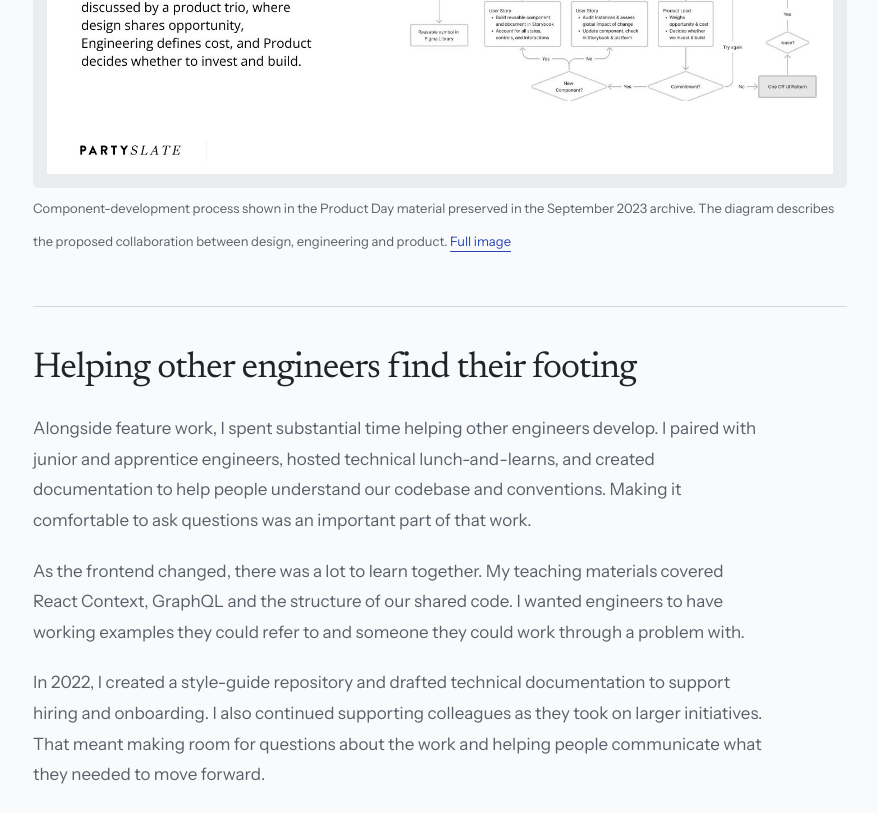
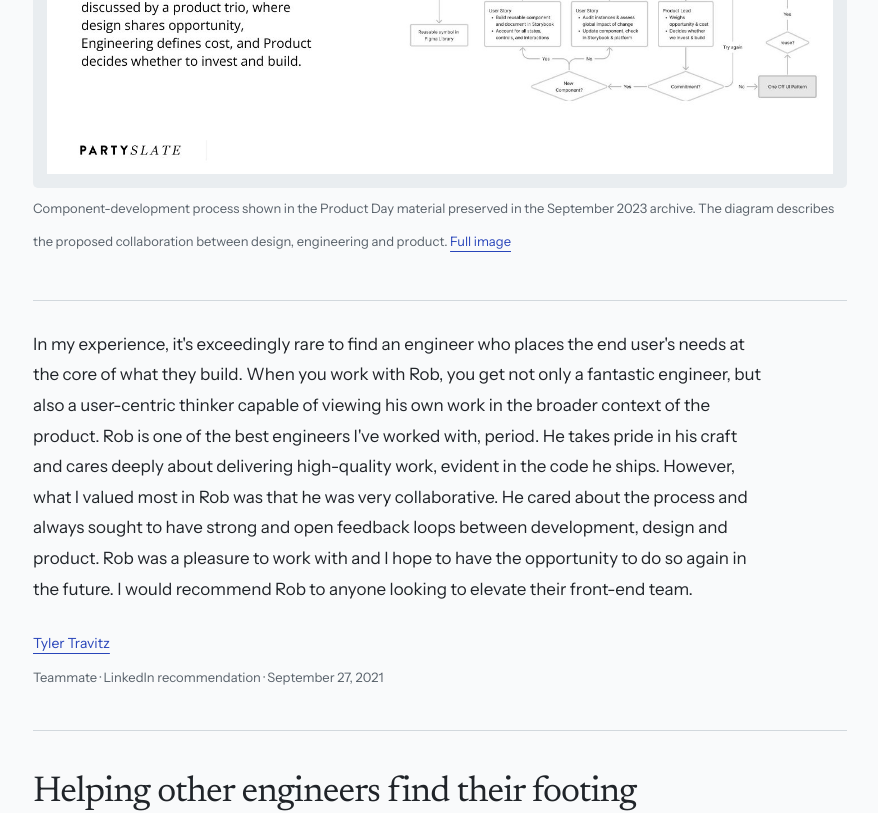
Before and after one commit to robabby/robabby, a Next.js app: page /work/partyslate in a window 1280 px wide. Shown: the part 8208-9021 px from the top of the page, without its empty margins (385-1263 px from the left). Built offline with nearby package versions, Linux system fonts and the light colour scheme; no server answers.

Commit message:
feat(partyslate): include Tyler Travitz full recommendation (SG-1779)

```diff
--- a/app/work/case-study.module.css
+++ b/app/work/case-study.module.css
@@ -121,3 +121,10 @@
 .peopleGroups li span { display: block; color: var(--muted); font-size: 12px; line-height: 1.5; }
 @media (max-width: 1000px) { .peopleGroups { grid-template-columns: repeat(2, minmax(0, 1fr)); } }
 @media (max-width: 480px) { .peopleGroups { grid-template-columns: 1fr; gap: 22px; } .collaborators summary > span { display: block; margin: 4px 0 0 18px; } }
+
+.recommendation { margin: 36px 0 0; padding: 28px 0 0; border-top: 1px solid var(--line); }
+.recommendation blockquote { margin: 0; }
+.recommendation blockquote p { color: var(--ink); }
+.recommendation figcaption { margin-top: 18px; font-size: 14px; line-height: 1.7; }
+.recommendation figcaption a { display: inline-flex; align-items: center; min-height: 44px; color: var(--accent); }
+.recommendation figcaption span { display: block; color: var(--muted); font-size: 13px; }
--- a/app/work/partyslate/page.tsx
+++ b/app/work/partyslate/page.tsx
@@ -139,6 +139,17 @@ export default function PartySlate() {
                   </a>
                   <figcaption>{image.caption} <a href={image.src} target="_blank" rel="noopener noreferrer">Full image<span className="sr-only"> (opens in a new tab)</span></a></figcaption>
                 </figure>)}
+                {section.id === "design-system" && (
+                  <figure className={styles.recommendation}>
+                    <blockquote>
+                      <p>{"In my experience, it's exceedingly rare to find an engineer who places the end user's needs at the core of what they build. When you work with Rob, you get not only a fantastic engineer, but also a user-centric thinker capable of viewing his own work in the broader context of the product. Rob is one of the best engineers I've worked with, period. He takes pride in his craft and cares deeply about delivering high-quality work, evident in the code he ships. However, what I valued most in Rob was that he was very collaborative. He cared about the process and always sought to have strong and open feedback loops between development, design and product. Rob was a pleasure to work with and I hope to have the opportunity to do so again in the future. I would recommend Rob to anyone looking to elevate their front-end team."}</p>
+                    </blockquote>
+                    <figcaption>
+                      <a href="https://www.linkedin.com/in/tylertravitz/">Tyler Travitz</a>
+                      <span>Teammate · LinkedIn recommendation · <time dateTime="2021-09-27">September 27, 2021</time></span>
+                    </figcaption>
+                  </figure>
+                )}
               </section>)}
             </div>
           </div>
--- a/scripts/screenshots.mjs
+++ b/scripts/screenshots.mjs
@@ -399,14 +399,14 @@ try {
   assert.doesNotMatch(partyText, /150%|private review|page-drafts|\/Users\//i);
   const partyProfiles = await page.locator('article a[href^="https://www.linkedin.com/in/"]').evaluateAll(links => [...new Set(links.map(link => link.href))].sort());
   assert.deepEqual(partyProfiles, ["ben-kimpel", "mark-semon-84ab913", "lucasbrandt", "katharine-cooney", "tylertravitz"].map(slug => `https://www.linkedin.com/in/${slug}/`).sort());
-  assert.equal(await page.locator("article figure").count(), 6);
+  assert.equal(await page.locator("article figure").count(), 7);
   const people = page.locator("#people");
   await people.locator("summary").click();
   assert.equal(await people.getAttribute("open"), "");
   assert.equal(await people.locator("a").count(), 5);
   await people.locator("summary").click();
   assert.equal(await people.getAttribute("open"), null);
-  for (const link of await page.locator('article figcaption a').all()) {
+  for (const link of await page.locator('article figcaption a[href^="/images/"]').all()) {
     assert.equal((await context.request.get(new URL(await link.getAttribute("href"), base).href)).status(), 200);
   }
   await page.getByRole("navigation", { name: "Related work" }).getByRole("link", { name: "Read the SAVO story" }).click();
```
